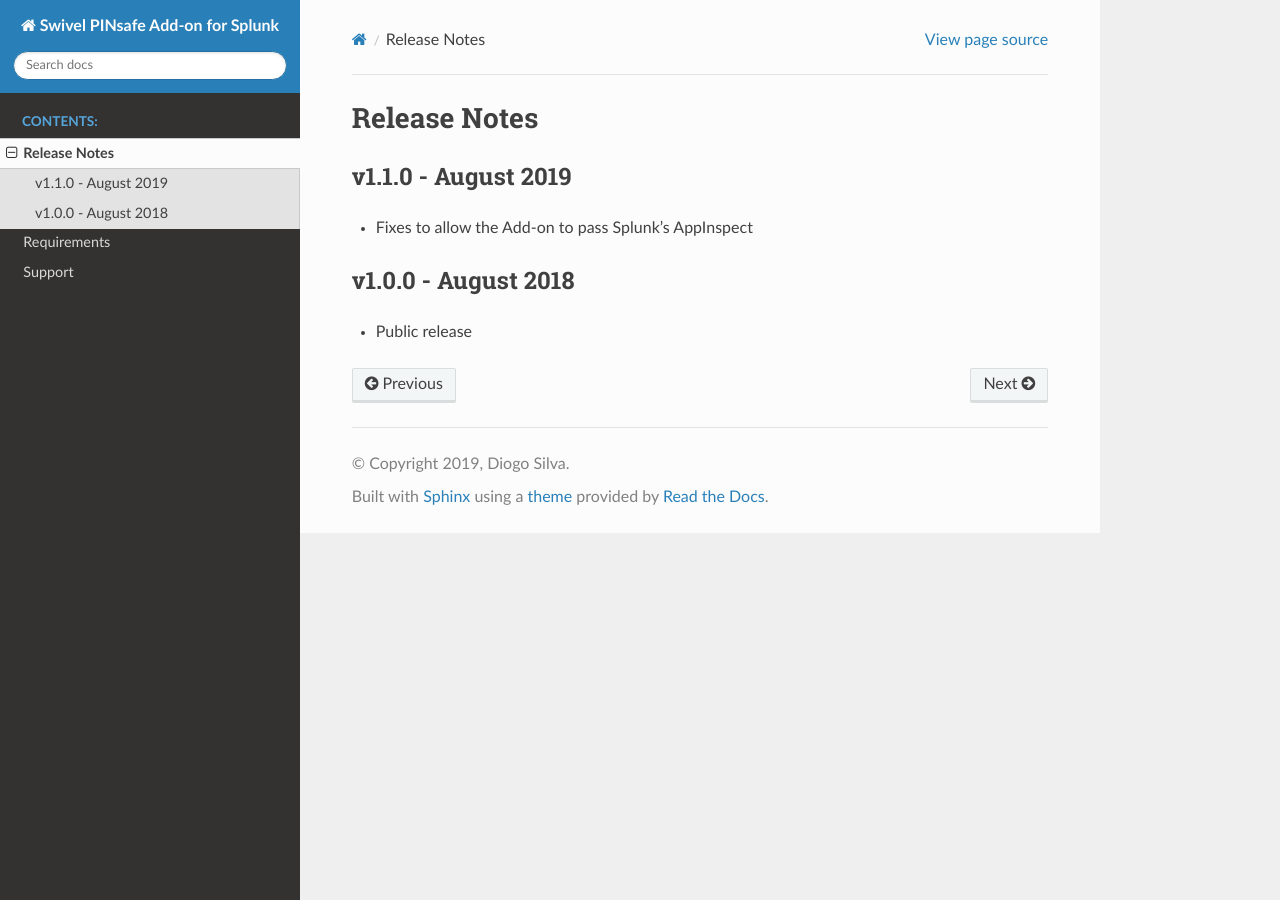
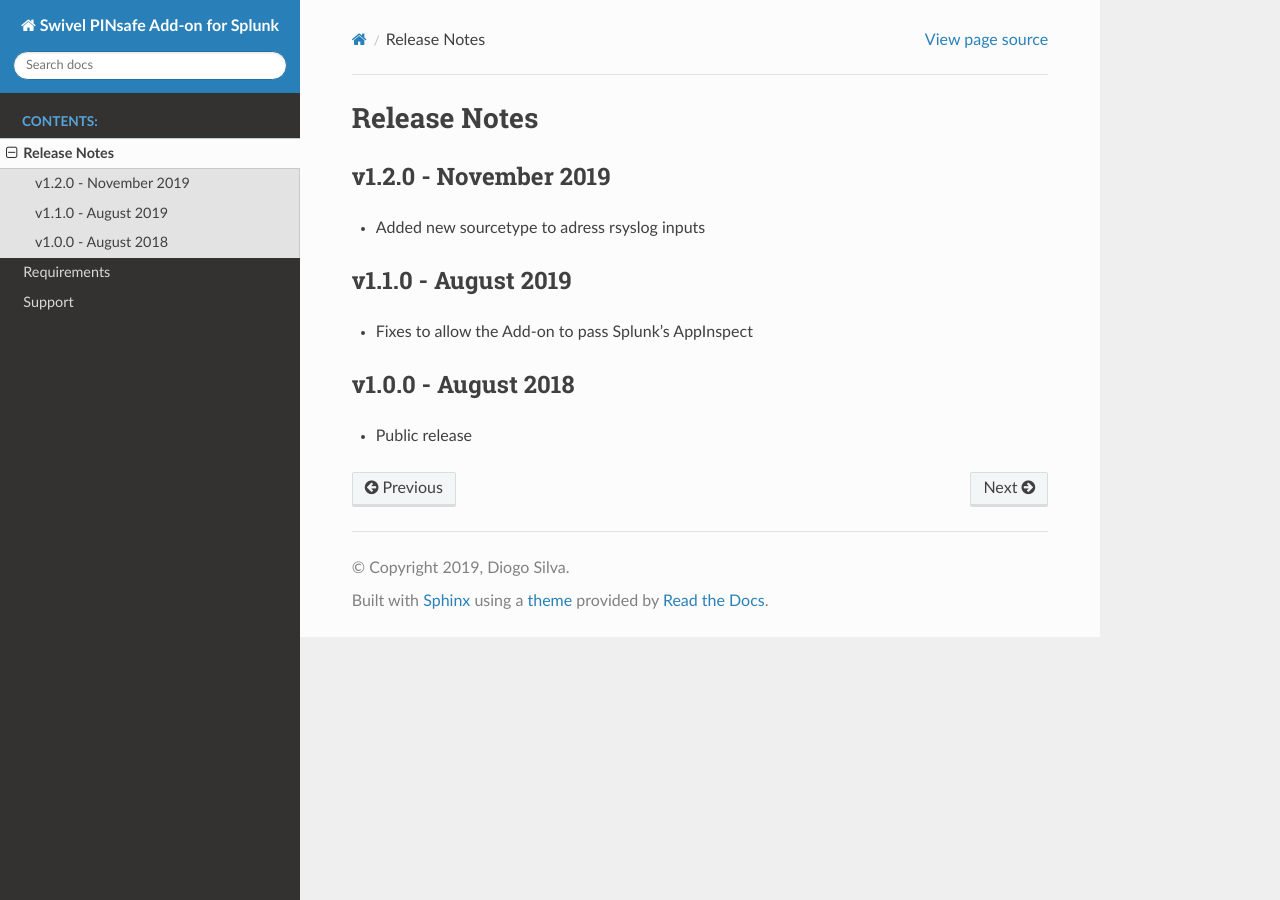
Before and after one commit to diogofgm/TA-pinsafe, a Sphinx documentation site: the page built from docs/source/releasenotes.rst, in a window 1280 px wide. Built offline with Sphinx 7.4.7 and the Read the Docs theme 2.0.0, drawn with Linux system fonts in a browser that asks for light colours; pages that are not in the unit, such as notebooks, are missing from menus.

Commit message:
Update releasenotes.rst

```diff
--- a/docs/source/releasenotes.rst
+++ b/docs/source/releasenotes.rst
@@ -1,6 +1,10 @@
 =============
 Release Notes
 =============
+
+v1.2.0 - November 2019
+----------------------
+- Added new sourcetype to adress rsyslog inputs
 
 v1.1.0 - August 2019
 --------------------
```
